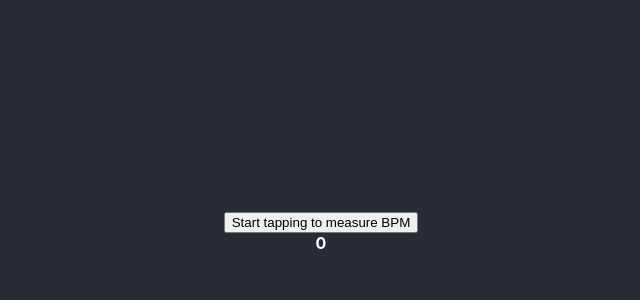
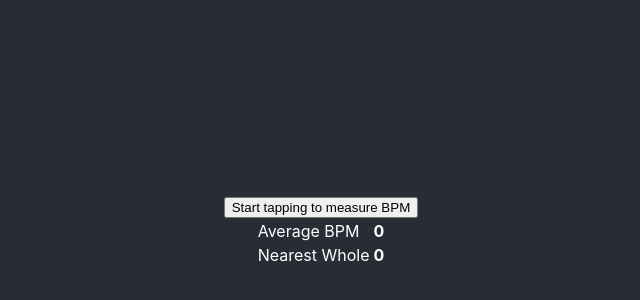
Before and after one commit to jasonlwj/bpm-counter, a React (Create React App) app: page / in a window 1280 px wide. Shown: the part 168-468 px from the top of the page, without its empty margins (319-959 px from the left). Built offline with nearby package versions, Linux system fonts and the light colour scheme.

Commit message:
Add display for nearest whole

```diff
--- a/src/App.js
+++ b/src/App.js
@@ -2,9 +2,18 @@ import React, { useState } from 'react'
 
 const BPMDisplay = ({ bpm }) => {
 	return (
-		<div>
-			<b>{bpm}</b>
-		</div>
+		<table>
+			<tbody>
+				<tr>
+					<td>Average BPM</td>
+					<td><b>{bpm}</b></td>
+				</tr>
+				<tr>
+					<td>Nearest Whole</td>
+					<td><b>{(bpm === 'First Beat') ? '' : Math.round(bpm)}</b></td>
+				</tr>
+			</tbody>
+		</table>
 	)
 }
 
@@ -14,7 +23,6 @@ const App = () => {
 	const [ bpm, setBpm ] = useState(0)
 
 	const handleTap = () => {
-		console.log('calling handleTap()')
 		if (!lastTap) {
 			setBpm('First Beat')
 		} else {
```
